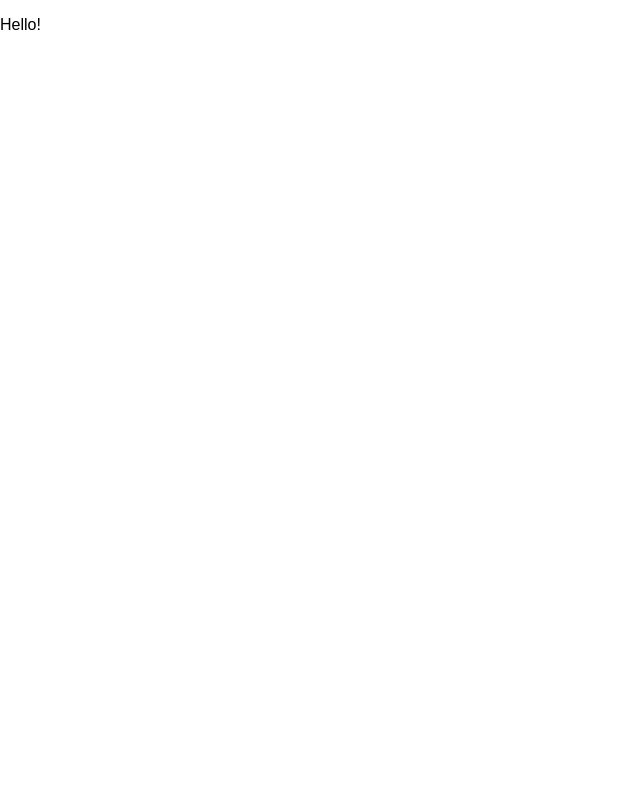
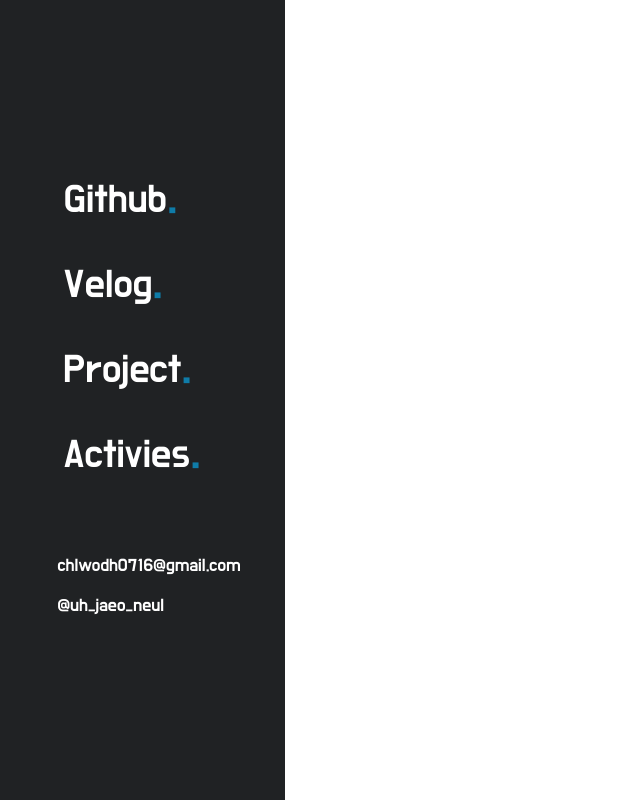
Before and after one commit to jaeochoii/Portpolio, a React (Create React App) app in the folder portpolio/: page /ActivePage in a window 1280 px wide. Shown: the whole page, without its empty margins (0-640 px from the left). Built offline with nearby package versions, Linux system fonts and the light colour scheme.

Commit message:
feat: ActiviesPage ContentBar 완성

```diff
--- a/portpolio/src/Component/Page/ActivitiesPage.jsx
+++ b/portpolio/src/Component/Page/ActivitiesPage.jsx
@@ -1,9 +1,108 @@
 import React from "react";
+import styled from "styled-components";
+
+const urlGithub = "https://github.com/jaeochoii";
+const urlVelog = "https://velog.io/@jaeochoiii";
+
+const MainBodyWrapper = styled.div`
+  display: flex;
+  width: 100vw;
+  height: 100vh;
+  background-color: white;
+`;
+
+const CategoryBodyWrapper = styled.div`
+  width: 285px;
+  height: 100vh;
+  background-color: rgb(32, 34, 36);
+  justify-content: center;
+  align-items: center;
+  display: flex;
+  flex-direction: column;
+`;
+
+const CategoryContent = styled.button`
+  width: 170px;
+  height: 50px;
+  @import url("https://fonts.googleapis.com/css2?family=Do+Hyeon&display=swap");
+  font-family: "Do Hyeon", sans-serif;
+  font-size: 40px;
+  background: none;
+  border: 0px solid;
+  color: white;
+  text-align: left;
+  box-shadow: inset 0 0 0 0 #0f7ca8;
+  transition: ease-out 0.5s;
+  margin-bottom: 35px;
+  &:hover {
+    box-shadow: inset 300px 0 0 0 #0f7ca8;
+    cursor: pointer;
+  }
+  animation: fadeIn 2s;
+  @keyframes fadeIn {
+    0% {
+      opacity: 0;
+    }
+    100% {
+      opacity: 1;
+    }
+  }
+`;
+
+const CategorySubContent = styled.div`
+  width: 170px;
+  height: 30px;
+  @import url("https://fonts.googleapis.com/css2?family=Do+Hyeon&display=swap");
+  font-family: "Do Hyeon", sans-serif;
+  font-size: 18px;
+  color: white;
+  margin-bottom: 10px;
+  animation: fadeIn 2s;
+  @keyframes fadeIn {
+    0% {
+      opacity: 0;
+    }
+    100% {
+      opacity: 1;
+    }
+  }
+`;
 
 const ActivitiesPage = () => {
+  const onClickGithub = () => {
+    window.open(urlGithub);
+  };
+
+  const onClickVelog = () => {
+    window.open(urlVelog);
+  };
   return (
     <>
-      <p>Hello!</p>
+      <MainBodyWrapper>
+        <CategoryBodyWrapper>
+          <CategoryContent onClick={onClickGithub}>
+            Github<span style={{ color: "#0F7CA8", fontSize: 50 }}>.</span>
+          </CategoryContent>
+          <CategoryContent onClick={onClickVelog}>
+            Velog<span style={{ color: "#0F7CA8", fontSize: 50 }}>.</span>
+          </CategoryContent>
+          <CategoryContent>
+            Project
+            <span style={{ color: "#0F7CA8", fontSize: 50 }}>.</span>
+          </CategoryContent>
+          <CategoryContent>
+            Activies<span style={{ color: "#0F7CA8", fontSize: 50 }}>.</span>
+          </CategoryContent>
+          <CategorySubContent
+            style={{
+              paddingTop: 50,
+            }}
+          >
+            chlwodh0716@gmail.com
+          </CategorySubContent>
+          <CategorySubContent>@uh_jaeo_neul</CategorySubContent>
+        </CategoryBodyWrapper>
+      </MainBodyWrapper>
     </>
   );
 };
```
Also changed, not shown: 2 other files (tests, documents, lock files or other folders).
